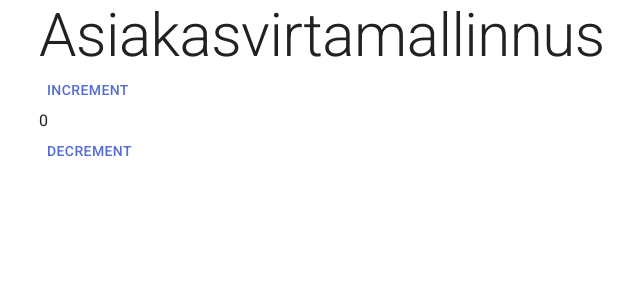
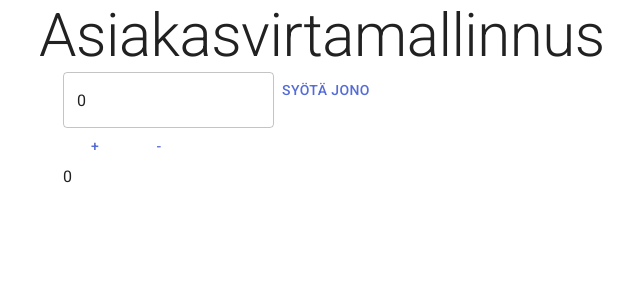
Before and after one commit to pluton-pyramidi/asiakasvirtamallinnus, a React (Vite) app: page / in a window 1280 px wide. Shown: the top 300 px of the page, without its empty margins (325-965 px from the left). Built offline with nearby package versions, Linux system fonts and the light colour scheme.

Commit message:
Build first version of queue state management and input

```diff
--- a/src/App.jsx
+++ b/src/App.jsx
@@ -2,13 +2,11 @@ import * as React from "react";
 import Container from "@mui/material/Container";
 import Header from "./features/Header";
 import Simulation from "./features/Simulation";
-import Counter from "./features/counter/Counter";
 
 export default function App() {
   return (
     <Container maxWidth="sm">
       <Header></Header>
-      <Counter />
       <Simulation></Simulation>
     </Container>
   );
--- a/src/app/store.js
+++ b/src/app/store.js
@@ -1,8 +1,10 @@
 import { configureStore } from "@reduxjs/toolkit";
 import counterReducer from "../features/counter/counterSlice";
+import queueStateSliceReducer from "../features/queueState/queueStateSlice";
 
 export default configureStore({
   reducer: {
     counter: counterReducer,
+    queueState: queueStateSliceReducer,
   },
 });
--- /dev/null
+++ b/src/components/QueueInput.jsx
@@ -0,0 +1,44 @@
+import * as React from "react";
+import { useSelector, useDispatch } from "react-redux";
+import {
+  setQueue,
+  incrementQueue,
+  decrementQueue,
+} from "../features/queueState/queueStateSlice";
+import { Box, Button, Typography, TextField } from "@mui/material";
+import { useState } from "react";
+
+export default function QueueInput() {
+  const queueState = useSelector((state) => state.queueState.value);
+  const dispatch = useDispatch();
+  const [queueAmount, setQueueAmount] = useState(0);
+
+  return (
+    <Box>
+      <TextField
+        aria-label="Syötä jonossa olevien potilaiden lukumäärä"
+        value={queueAmount}
+        onChange={(e) => setQueueAmount(e.target.value)}
+      >
+        Jonon määrä
+      </TextField>
+      <Button onClick={() => dispatch(setQueue(Number(queueAmount) || 0))}>
+        Syötä jono
+      </Button>
+      <br></br>
+      <Button
+        aria-label="Lisää potilas jonoon"
+        onClick={() => dispatch(incrementQueue())}
+      >
+        +
+      </Button>
+      <Button
+        aria-label="Vähennä potilas jonosta"
+        onClick={() => dispatch(decrementQueue())}
+      >
+        -
+      </Button>
+      <Typography>{queueState}</Typography>
+    </Box>
+  );
+}
--- a/src/features/Simulation.jsx
+++ b/src/features/Simulation.jsx
@@ -1,6 +1,11 @@
 import * as React from "react";
 import { Container, Box, Typography, TextField, Input } from "@mui/material";
+import QueueInput from "../components/QueueInput";
 
 export default function Simulation() {
-  return <Container id="simulation-container"></Container>;
+  return (
+    <Container id="simulation-container">
+      <QueueInput></QueueInput>
+    </Container>
+  );
 }
--- /dev/null
+++ b/src/features/queueState/queueStateSlice.js
@@ -0,0 +1,23 @@
+import { createSlice } from "@reduxjs/toolkit";
+
+export const queueStateSlice = createSlice({
+  name: "queueState",
+  initialState: {
+    value: 0,
+  },
+  reducers: {
+    setQueue: (state, action) => {
+      state.value = action.payload;
+    },
+    incrementQueue: (state) => {
+      state.value += 1;
+    },
+    decrementQueue: (state) => {
+      state.value -= 1;
+    },
+  },
+});
+
+export const { setQueue, incrementQueue, decrementQueue } =
+  queueStateSlice.actions;
+export default queueStateSlice.reducer;
```
